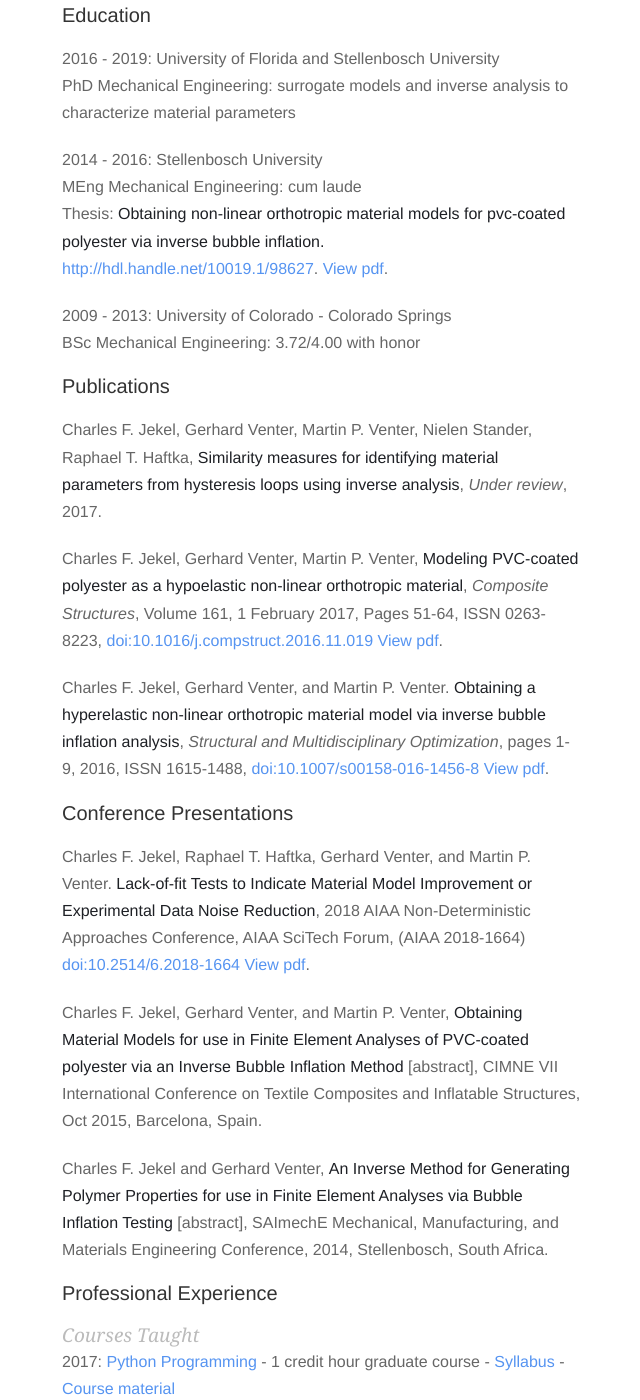
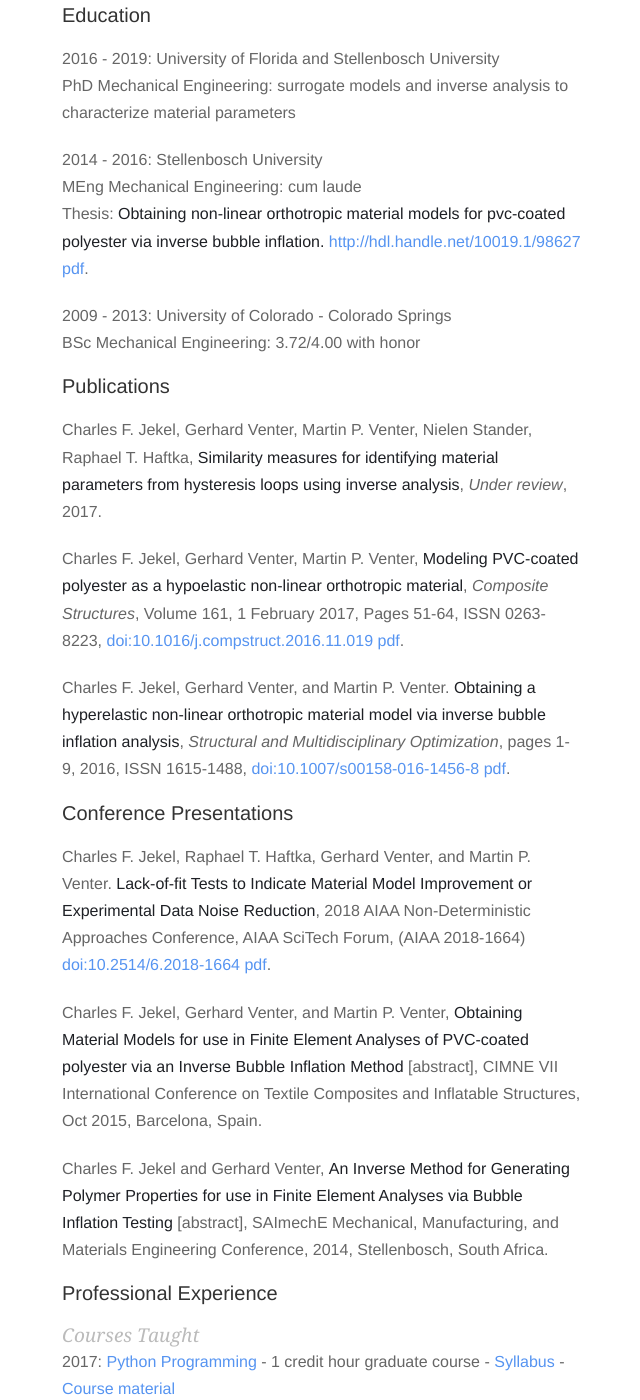
Before and after one commit to cjekel/cjekel.github.io, a Jekyll site: the page built from cv.md, in a window 1280 px wide and 1400 px high, scrolled down 409 px. Shown: the whole window, without its empty margins (318-958 px from the left). Built offline with Jekyll 4.4.1, drawn with Linux system fonts in a browser that asks for light colours; nearby versions of some CDN libraries.

Commit message:
remove view

```diff
--- a/cv.md
+++ b/cv.md
@@ -11,7 +11,7 @@ PhD Mechanical Engineering: surrogate models and inverse analysis to characteriz
 
 2014 - 2016: Stellenbosch University
 MEng Mechanical Engineering: cum laude
-Thesis: **Obtaining non-linear orthotropic material models for pvc-coated polyester via inverse bubble inflation.** [http://hdl.handle.net/10019.1/98627](http://hdl.handle.net/10019.1/98627). [View pdf]({{ "/" | relative_url  }}assets/papers/jekel_obtaining_2016.pdf).
+Thesis: **Obtaining non-linear orthotropic material models for pvc-coated polyester via inverse bubble inflation.** [http://hdl.handle.net/10019.1/98627](http://hdl.handle.net/10019.1/98627) [pdf]({{ "/" | relative_url  }}assets/papers/jekel_obtaining_2016.pdf).
 
 2009 - 2013: University of Colorado - Colorado Springs
 BSc Mechanical Engineering: 3.72/4.00 with honor
@@ -19,12 +19,12 @@ BSc Mechanical Engineering: 3.72/4.00 with honor
 ### Publications
 Charles F. Jekel, Gerhard Venter, Martin P. Venter, Nielen Stander, Raphael T. Haftka, **Similarity measures for identifying material parameters from hysteresis loops using inverse analysis**, *Under review*, 2017.
 
-Charles F. Jekel, Gerhard Venter, Martin P. Venter, **Modeling PVC-coated polyester as a hypoelastic non-linear orthotropic material**, *Composite Structures*, Volume 161, 1 February 2017, Pages 51-64, ISSN 0263-8223, [doi:10.1016/j.compstruct.2016.11.019](http://dx.doi.org/10.1016/j.compstruct.2016.11.019) [View pdf]({{ "/" | relative_url  }}assets/papers/JekelModelingPVC-CoatedPolyester.pdf).
+Charles F. Jekel, Gerhard Venter, Martin P. Venter, **Modeling PVC-coated polyester as a hypoelastic non-linear orthotropic material**, *Composite Structures*, Volume 161, 1 February 2017, Pages 51-64, ISSN 0263-8223, [doi:10.1016/j.compstruct.2016.11.019](http://dx.doi.org/10.1016/j.compstruct.2016.11.019) [pdf]({{ "/" | relative_url  }}assets/papers/JekelModelingPVC-CoatedPolyester.pdf).
 
-Charles F. Jekel, Gerhard Venter, and Martin P. Venter. **Obtaining a hyperelastic non-linear orthotropic material model via inverse bubble inflation analysis**, *Structural and Multidisciplinary Optimization*, pages 1-9, 2016, ISSN 1615-1488, [doi:10.1007/s00158-016-1456-8](http:////dx.doi.org/10.1007/s00158-016-1456-8) [View pdf]({{ "/" | relative_url  }}assets/papers/JekelInverseBubbleInflationFinal.pdf).
+Charles F. Jekel, Gerhard Venter, and Martin P. Venter. **Obtaining a hyperelastic non-linear orthotropic material model via inverse bubble inflation analysis**, *Structural and Multidisciplinary Optimization*, pages 1-9, 2016, ISSN 1615-1488, [doi:10.1007/s00158-016-1456-8](http:////dx.doi.org/10.1007/s00158-016-1456-8) [pdf]({{ "/" | relative_url  }}assets/papers/JekelInverseBubbleInflationFinal.pdf).
 
 ### Conference Presentations
-Charles F. Jekel, Raphael T. Haftka, Gerhard Venter, and Martin P. Venter. **Lack-of-fit Tests to Indicate Material Model Improvement or Experimental Data Noise Reduction**, 2018 AIAA Non-Deterministic Approaches Conference, AIAA SciTech Forum, (AIAA 2018-1664) [doi:10.2514/6.2018-1664](https://doi.org/10.2514/6.2018-1664) [View pdf]({{ "/" | relative_url  }}assets/papers/lofAIAA_rev04.pdf).
+Charles F. Jekel, Raphael T. Haftka, Gerhard Venter, and Martin P. Venter. **Lack-of-fit Tests to Indicate Material Model Improvement or Experimental Data Noise Reduction**, 2018 AIAA Non-Deterministic Approaches Conference, AIAA SciTech Forum, (AIAA 2018-1664) [doi:10.2514/6.2018-1664](https://doi.org/10.2514/6.2018-1664) [pdf]({{ "/" | relative_url  }}assets/papers/lofAIAA_rev04.pdf).
 
 Charles F. Jekel, Gerhard Venter, and Martin P. Venter, **Obtaining Material Models for use in Finite Element Analyses of PVC-coated polyester via an Inverse Bubble Inflation Method** [abstract], CIMNE VII International Conference on Textile Composites and Inflatable Structures, Oct 2015, Barcelona, Spain.
 
```
